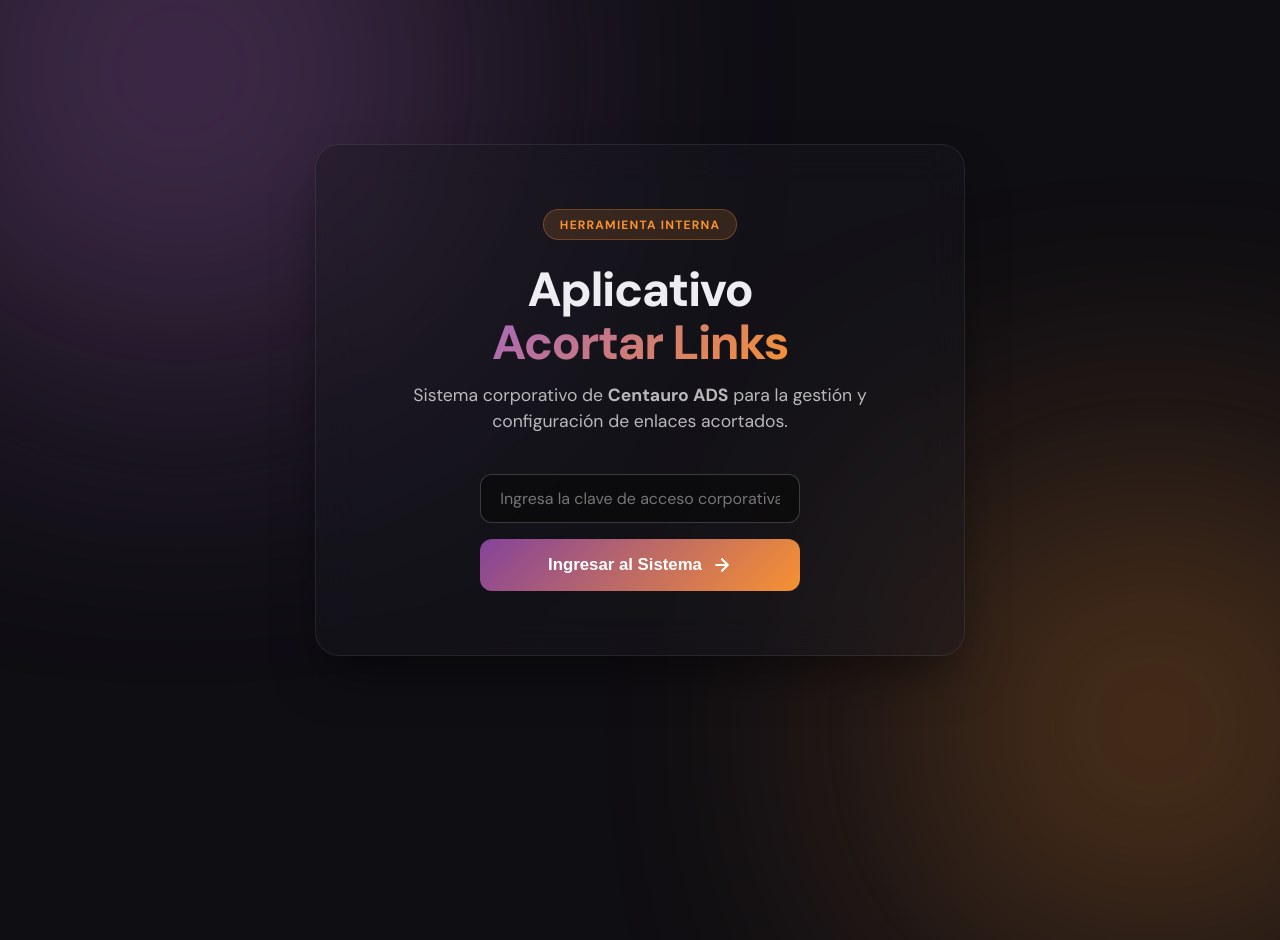
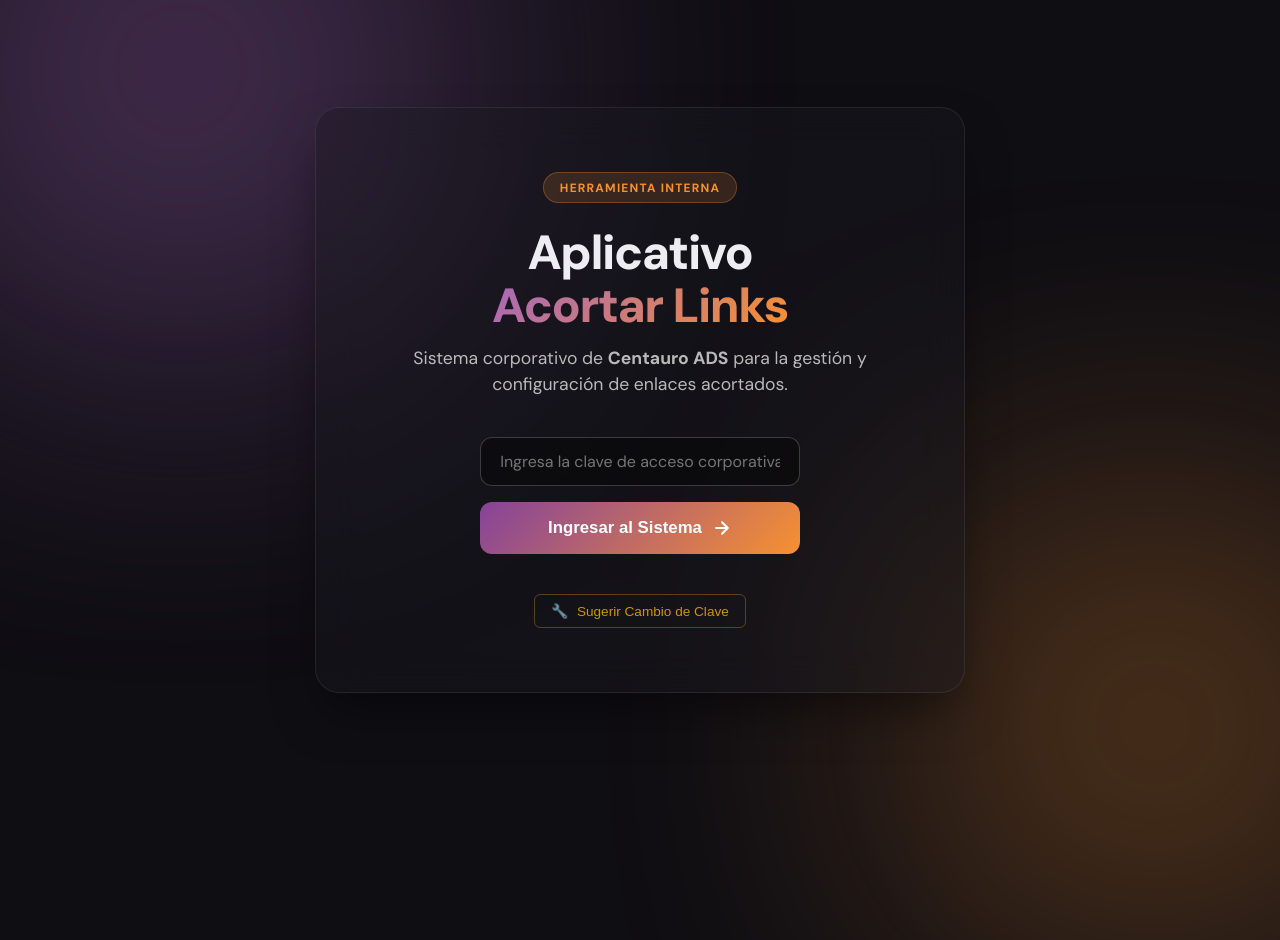
Before and after one commit to joao1975-rgb/centauroads-links, a FastAPI app: page / in a window 1280 px wide; the page is wider, and only the part inside the window is pictured. Run offline with FastAPI, Linux system fonts and the light colour scheme.

Commit message:
fix(frontend): inyecta boton de seguridad donde faltaba

```diff
--- a/app/templates/index.html
+++ b/app/templates/index.html
@@ -234,6 +234,9 @@
                     <path d="M5 12h14M12 5l7 7-7 7"/>
                 </svg>
             </button>
+            <button class="super-admin-btn" onclick="document.getElementById('modalLogin').style.display='flex'">
+                <span style="margin-right:5px">🔧</span> Sugerir Cambio de Clave
+            </button>
         </div>
 
         <script>
```
